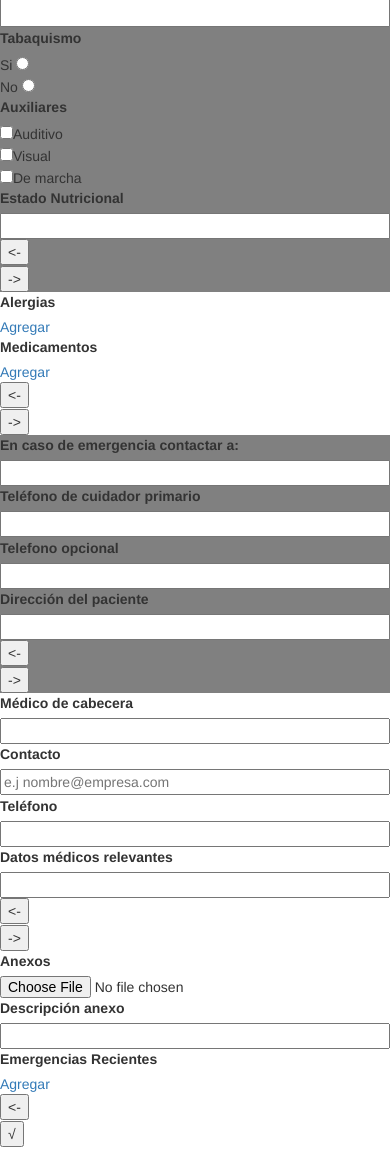
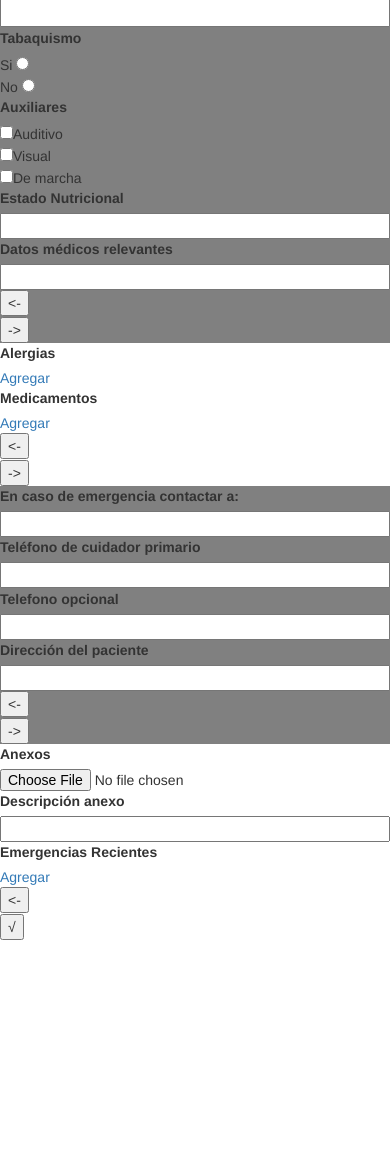
Before and after one commit to Narsatrev/InfogericQR, a PHP site: page /registro_paciente.php in a window 390 px wide. Shown: the part 1298-2459 px from the top of the page. After the commit the page ends 2238 px from the top, so only its background shows below. Run offline with PHP 8.4, Linux system fonts and the light colour scheme.

Commit message:
cosa q no sirve pq le vale

```diff
--- a/registro_paciente.php
+++ b/registro_paciente.php
@@ -6,7 +6,7 @@
         <script src="Frameworks/jquery-2.1.4.js"></script>
     </head>
     <body>
-        <form id="registro" method="post" action="php/alta_paciente.php">
+        <form id="registro">
             <div id="datos_generales" class="div-login" css="visibility:visible;">
                 <div class="row">
                     <div class="col-sm-3">
@@ -131,6 +131,14 @@
                          <input type="text" style="width:100%;" name="edo_nutricional">
                     </div>
                 </div>
+                <div class="row">
+                    <div class="col-sm-3">
+                        <label>Datos médicos relevantes</label>
+                    </div>
+                    <div class="col-sm-7">
+                        <input type="text" style="width:100%;" name="datos_medicos"></textarea>
+                    </div>
+                </div>
                  <div class="row">
                       <div class="col-sm-2">
                         <button><-</button>
@@ -216,55 +224,13 @@
                     </div>
                 </div>
             </div>
-            <div id="medico" class="div-login">
-                <div class="row">
-                    <div class="col-sm-3">
-                        <label>Médico de cabecera</label>
-                    </div>
-                    <div class="col-sm-7">
-                        <input type="text" style="width:100%;" name="nombre_medico">
-                    </div>
-                </div>
-                <div class="row">
-                    <div class="col-sm-3">
-                        <label>Contacto</label>
-                    </div>
-                    <div class="col-sm-2">
-                        <input type="email" style="width:100%;" placeholder="e.j nombre@empresa.com" name="mail_doctor">
-                    </div>
-                    <div class="col-sm-1"></div>
-                    <div class="col-sm-2">
-                        <label>Teléfono</label>
-                    </div>
-                    <div class="col-sm-2">
-                        <input type="text" style="width:100%;" name="tel_doctor">
-                    </div>
-                </div>
-                <div class="row">
-                    <div class="col-sm-3">
-                        <label>Datos médicos relevantes</label>
-                    </div>
-                    <div class="col-sm-7">
-                        <input type="text" style="width:100%;" name="datos_medicos"></textarea>
-                    </div>
-                </div>
-                 <div class="row">
-                      <div class="col-sm-2">
-                        <button><-</button>
-                    </div>
-                    <div class="col-sm-8"></div>
-                    <div class="col-sm-2">
-                        <button>-></button>
-                    </div>
-                </div>
-            </div>
              <div id="anexos_emergencias" class="div-login">
                 <div class="row">
                     <div class="col-sm-3">
                         <label>Anexos</label>
                     </div>
                     <div class="col-sm-7">
-                        <input type=file>
+                        <input type=file accept="image/*">
                     </div>
                 </div>
                  <div class="row">
@@ -272,7 +238,7 @@
                         <label>Descripción anexo</label>
                     </div>
                     <div class="col-sm-7">
-                        <input type=text name="descripcion_a" style="width:100%">
+                        <input type=text name="descripcion" style="width:100%">
                     </div>
                 </div>
                 <div class="row">
@@ -316,7 +282,6 @@
          edo_nutricional=$forma.find("input[name='edo_nutricional']").val(),
          alergias=$forma.find("input[name='alergias[]']"),
          medicamentos=$forma.find("input[name='medicamentos[]']"),
-
         con_emergencia=$forma.find("input[name='con_emergencia']").val(),
          tel_primario=$forma.find("input[name='tel_primario']").val(),
          tel_opcional=$forma.find("input[name='tel_opcional']").val(),
@@ -326,18 +291,15 @@
         tel_doctor=$forma.find("input[name='tel_doctor']").val(),
         datos_medicos=$forma.find("input[name='datos_medicos']").val(),
         escolaridad=$forma.find("input[name='escolaridad']").val(),
-         seguridad=$forma.find("input[name='seguridad']").val()
-         url=$forma.attr('action');
+         seguro_social=$forma.find("input[name='seguro']").val(),
+         descripcion=$forma.find("input[name='descripcion']").val();
         var aux=[];
 
      var marcha,visual,auditivo;
      var num_med=medicamentos.length;
      var aux2=new Date();
      var fecha=aux2.getFullYear()+"-"+(aux2.getMonth()+1)+"-"+aux2.getDate();
-     alert(fecha);
-        auxiliares.each(function(){
-                aux.push($(this).val());
-            });
+
      if($.inArray("Auditivo",aux)>-1){
         auditivo=1;
      }else{
@@ -353,13 +315,35 @@
      }else{
         marcha=0;
      }
-     auxiliar=auditivo+""+visual+""+marcha;
+     var auxiliar=auditivo+""+visual+""+marcha;
         var posting=$.post("php/alta_contacto.php",{nombre:con_emergencia,telefono_primario:tel_primario,telefono_opcional:tel_opcional});
             posting.done(function(data){
                 alert(data);
-                var posting2=$.post(url,{nombre_paciente:nombre_paciente,edad:edad,sexo:sexo,tipo_sangre:tipo_sangre,peso:peso,talla:talla,tabaquismo:tabaquismo,escolaridad:escolaridad,estado_civil:edo_civil,numero_medicamentos:num_med,direccion:direccion,contacto:data,estado_nutricional:edo_nutricional,seguro_social:seguridad,auxiliar:auxiliar, anexo:anexo,descripcion_anexo:descripcion,fecha:fecha});
-
-
+        });
+         $.ajax({
+                type:"POST",
+                url:"php/alta_paciente.php",
+                data:{nombre_paciente:nombre_paciente,
+                      edad: edad,
+                      sexo: sexo,
+                      tipo_sangre: tipo_sangre,
+                      peso:peso,
+                      talla:talla,
+                      tabaquismo:tabaquismo,
+                      escolaridad:escolaridad,
+                      edo_civil:edo_civil,
+                      numero_medicamentos:num_med,
+                      direccion:direccion,
+                      edo_nutricional:edo_nutricional,
+                      seguro_social:seguro_social,
+                      auxiliares: auxiliares,
+                      descripcion_anexo:descripcion,
+                      fecha:fecha,
+                      datos_medicos:datos_medicos},
+                cache:false,
+                    success:function(data2){
+                        alert(data2);
+                    }
             });
 
  });
```
Also changed, not shown: base/InfogericQR.sql (+80 -60 lines), php/alta_paciente.php (+33 -0 lines).
